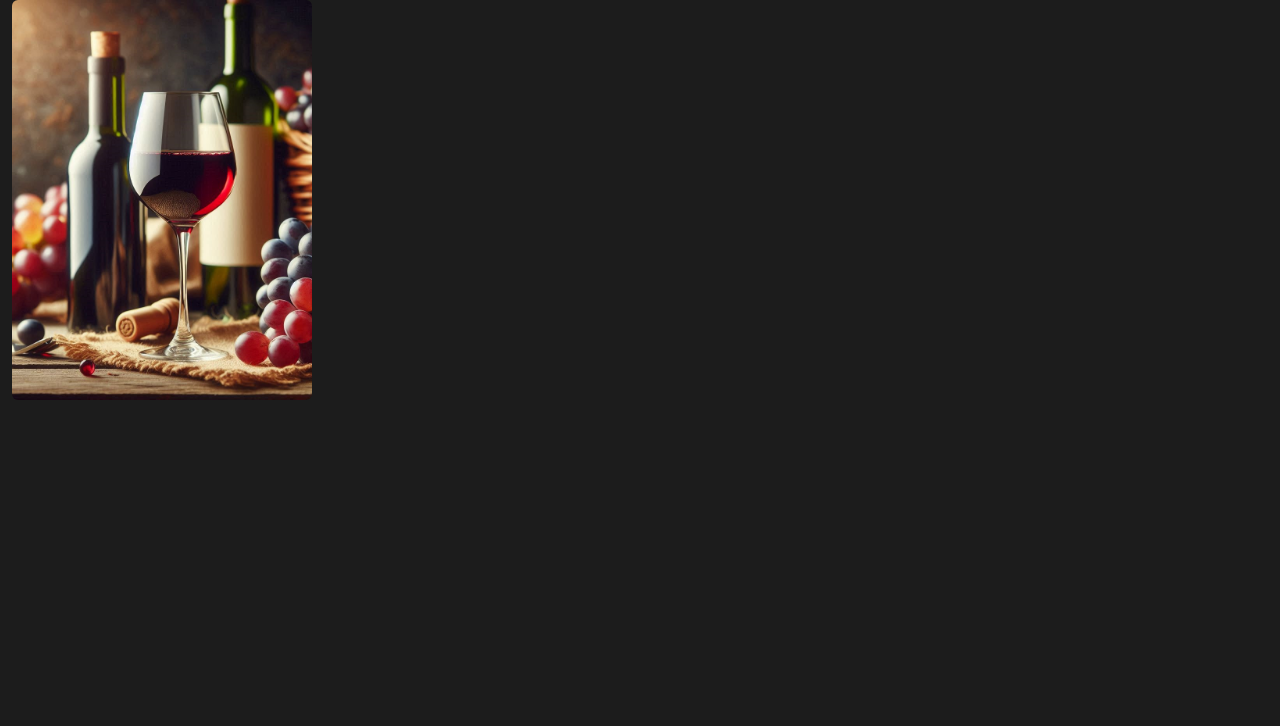
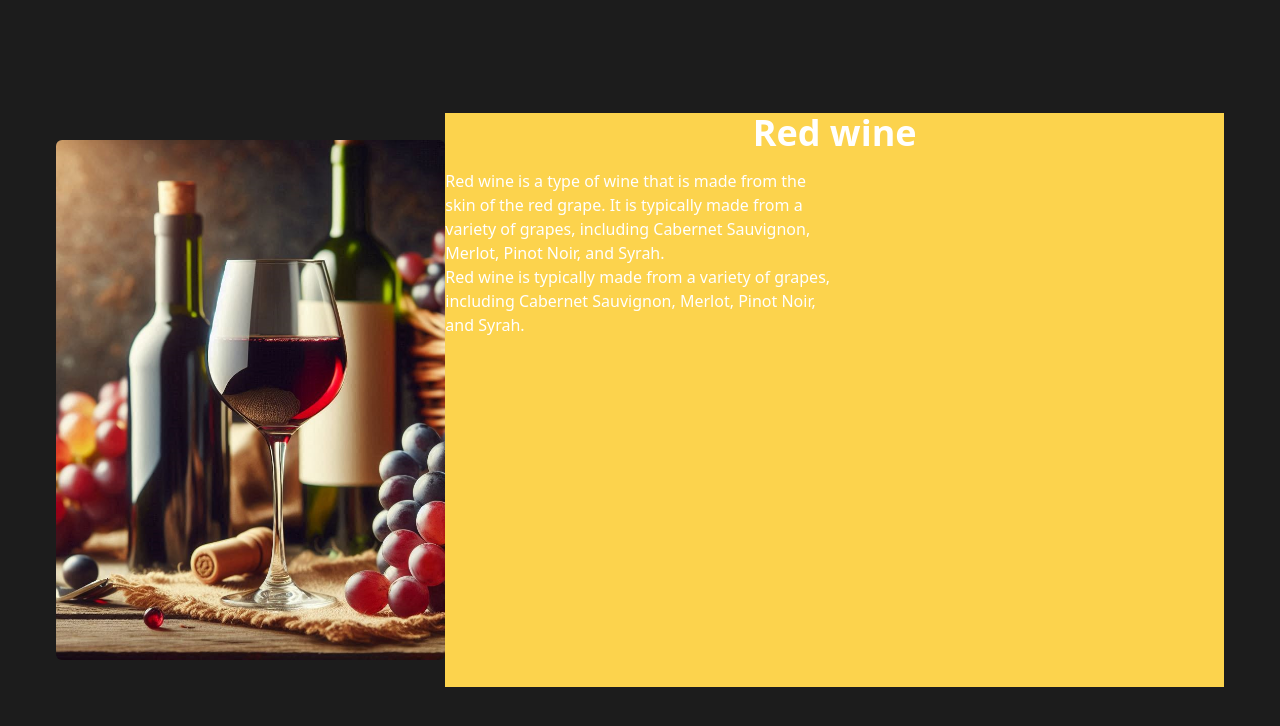
Before and after one commit to agusSantos23/VinosSol, a React (Vite) app: page / in a window 1280 px wide. Shown: the top 726 px of the page. Built offline with nearby package versions, Linux system fonts and the light colour scheme.

Commit message:
Wine Description 0.2

```diff
--- a/src/components/sections/WineDescription.jsx
+++ b/src/components/sections/WineDescription.jsx
@@ -2,13 +2,56 @@ import PropTypes from 'prop-types'
 
 const WineDescription = ({wine}) => {
 
+    switch (wine) {
+      case 1:
 
+
+        break;
+
+      case 2:
+
+
+        break;
+
+      case 3:
+
+
+        break;
+
+      case 4:
+
+
+        break;
+
+      case 5:
+
+
+        break;
+
+        case 6:
+
+
+          break;
+
+      default:
+        break;
+    }
 
 
   return (
 
-    <section className="relative h-screen w-screen bg-secondary">
-        <img src="../src/assets/img/redWine.png" alt="redWine" className="absolute top- left-3 h-2/4 w-auto rounded-md" />
+    <section className="flex justify-center items-center h-screen w-screen p-14 bg-secondary">
+
+      <img src="../src/assets/img/redWine.png" alt="redWine" className=" w-1/3 h-auto rounded-md" />
+
+      <div className="w-4/6 h-5/6 bg-amber-300  text-white">
+
+        <h1 className="text-center text-4xl font-bold">Red wine</h1>
+        <div className='pt-4 p'>
+        <p className='w-1/2'>Red wine is a type of wine that is made from the skin of the red grape. It is typically made from a variety of grapes, including Cabernet Sauvignon, Merlot, Pinot Noir, and Syrah.</p>
+        <p className='w-1/2 start'> Red wine is typically made from a variety of grapes, including Cabernet Sauvignon, Merlot, Pinot Noir, and Syrah.</p>
+        </div>
+      </div>
 
     </section>
 
```
